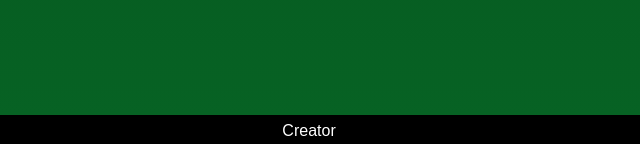
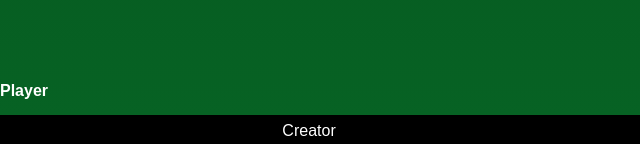
Before and after one commit to SheaParrott/black-jack-classes, a website: page public/index.html in a window 1280 px wide. Both pictures are taken after a click on the button "Play Game". Shown: the part 653-797 px from the top of the page, 0-640 px from the left. Drawn offline with Linux system fonts and the light colour scheme.

Commit message:
started a HTML method to the hand class for dynamically generating the html after splash page.

```diff
--- a/public/index.html
+++ b/public/index.html
@@ -18,6 +18,7 @@
         <button class="PlayGame">Play Game</button>
       </div>
     </main>
+    <div class="game"></div>
     <footer>
       <p>Creator</p>
       <p class="footer">
--- a/public/main.js
+++ b/public/main.js
@@ -69,12 +69,29 @@ class Hand {
     return this.totalValue() <= 17
   }
   html() {
-    console.log('html')
+    // console.log('html')
+    if (this.cards.length === 1) {
+      console.log('dealer')
+    } else if (this.cards.length === 2) {
+      // this is the default HTML tag that we will append to
+      let HandHTML = document.querySelector('.game')
+      // we need a individual div for each hand to append to now
+      // with class added
+      let individualHand = document.createElement('div')
+      individualHand.classList.add('playerHand')
+      HandHTML.appendChild(individualHand)
+      console.log(HandHTML)
+      // this is the first element created
+      // everything else needs to be appended to the individual hand
+      let header = document.createElement('h4')
+      header.textContent = 'Player'
+      HandHTML.appendChild(header)
+    }
   }
 }
 let isSplashPage = true
 const newGame = () => {
-  console.log('newgame')
+  // console.log('newgame')
   if (isSplashPage) {
     console.log(isSplashPage)
     isSplashPage = false
@@ -85,8 +102,11 @@ const newGame = () => {
   for (let i = 2; i > 0; i--) {
     playerHand.takeCard(deck.deal())
   }
+  playerHand.html()
   let dealerHand = new Hand()
   dealerHand.takeCard(deck.deal())
+  dealerHand.html()
+  // console.log('new game html' + dealerHand.html())
 }
 
 const main = () => {
--- a/public/screen.css
+++ b/public/screen.css
@@ -23,6 +23,9 @@ body {
 .logo {
   width: 300px;
 }
+.game {
+  color: white;
+}
 footer {
   display: flex;
   justify-content: space-around;
```
